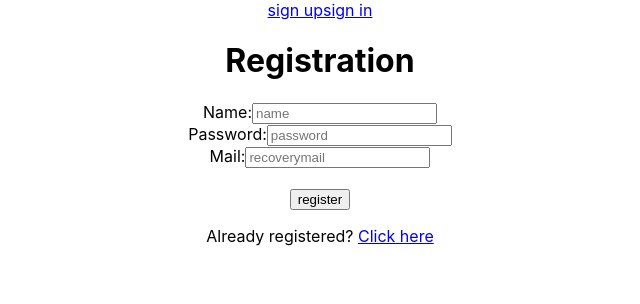
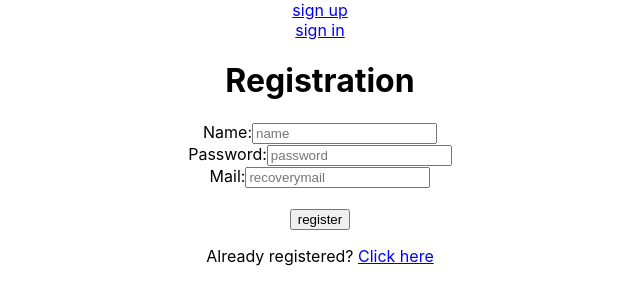
Before and after one commit to janardhanarajesh/sendchatfront, a React (Create React App) app: page / in a window 1280 px wide. Shown: the top 304 px of the page, without its empty margins (320-960 px from the left). Built offline with nearby package versions, Linux system fonts and the light colour scheme.

Commit message:
Update menu.js

```diff
--- a/src/menu.js
+++ b/src/menu.js
@@ -7,12 +7,14 @@ function Menu()
                 <div id="submenu">
             <div className="subdivmenu">
         <Link to="/" className="menulinik">sign up</Link>
+        </div>
+        <div className="subdivmenu">
         <Link to="/login" className="menulinik">sign in</Link>
         {/* <Link to="/friend" className="menulinik"></Link> */}
 
-
         </div>
         </div>
+
         </center>
        </div>
     )
```
